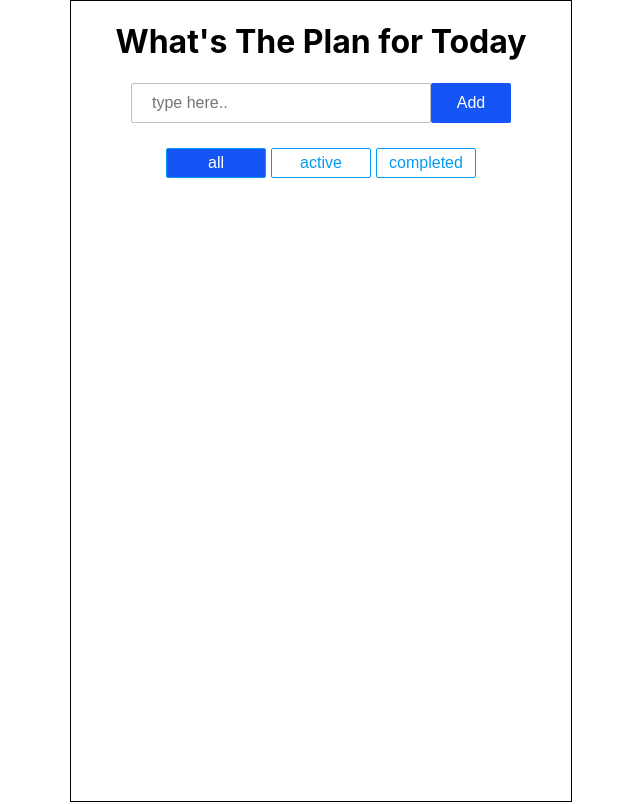
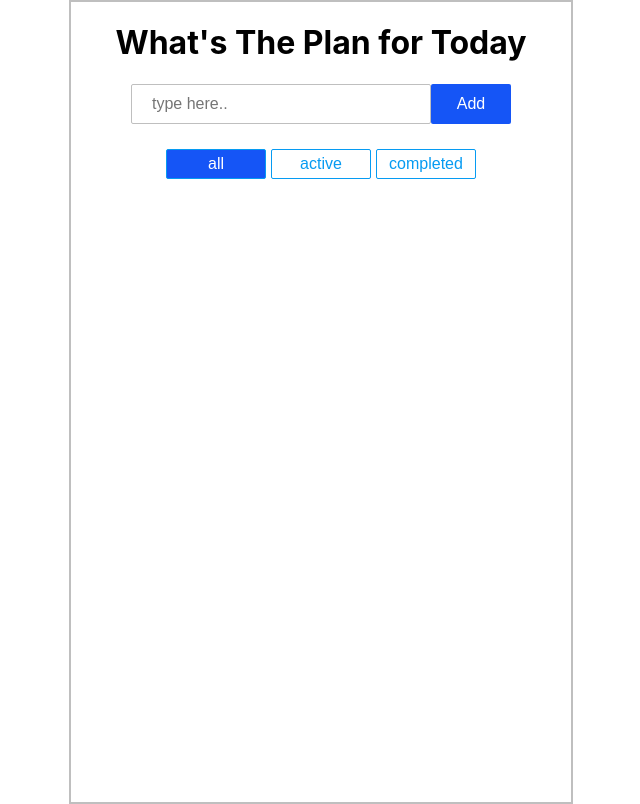
Before and after one commit to fe-1-skilvul/foodise-group-project, a React (Create React App) app: page / in a window 1280 px wide. Shown: the whole page, without its empty margins (319-959 px from the left). Built offline with nearby package versions, Linux system fonts and the light colour scheme.

Commit message:
ready to deploy

```diff
--- a/public/index.html
+++ b/public/index.html
@@ -2,7 +2,7 @@
 <html lang="en">
   <head>
     <meta charset="utf-8" />
-    <link rel="icon" href="%PUBLIC_URL%/favicon.ico" />
+    <link rel="icon" href="./todo-logo.svg" />
     <meta name="viewport" content="width=device-width, initial-scale=1" />
     <meta name="theme-color" content="#000000" />
     <meta
@@ -24,7 +24,7 @@
       work correctly both with client-side routing and a non-root public URL.
       Learn how to configure a non-root public URL by running `npm run build`.
     -->
-    <title>React App</title>
+    <title>TodoListtt</title>
   </head>
   <body>
     <noscript>You need to enable JavaScript to run this app.</noscript>
--- a/src/pages/home/home.content.js
+++ b/src/pages/home/home.content.js
@@ -1,7 +1,6 @@
-import React, { useEffect, useState } from 'react';
-import { useDispatch, useSelector } from 'react-redux';
+import React, { useState } from 'react';
+import { useSelector } from 'react-redux';
 import TodoItem from './home.todos';
-import { completeTodo, removeTodo } from './TodoSlice';
 
 const HomeContent = () => {
   const todos = useSelector((state) => state.todolist);
@@ -25,7 +24,7 @@ const HomeContent = () => {
           return (
             <button
               key={i}
-              style={display == value ? styledActive : null}
+              style={display === value ? styledActive : null}
               type="button"
               onClick={(e) => handleDisplayTodo(e)}
               value={value}>
--- a/src/pages/home/home.css
+++ b/src/pages/home/home.css
@@ -8,7 +8,7 @@
 .box{
     width: 500px;
     height: 100vh;
-    border: solid 1px #000;
+    border: solid 2px #bfbfbf;
 }
 .box h1{
     width: 100%;
--- a/src/pages/home/home.js
+++ b/src/pages/home/home.js
@@ -1,5 +1,4 @@
 import React, { useContext } from 'react';
-import { useSelector } from 'react-redux';
 import { todoContext } from '../../app/TodoCtx';
 import HomeContent from './home.content';
 import './home.css';
```
Also changed, not shown: public/todo-logo.svg (added).
